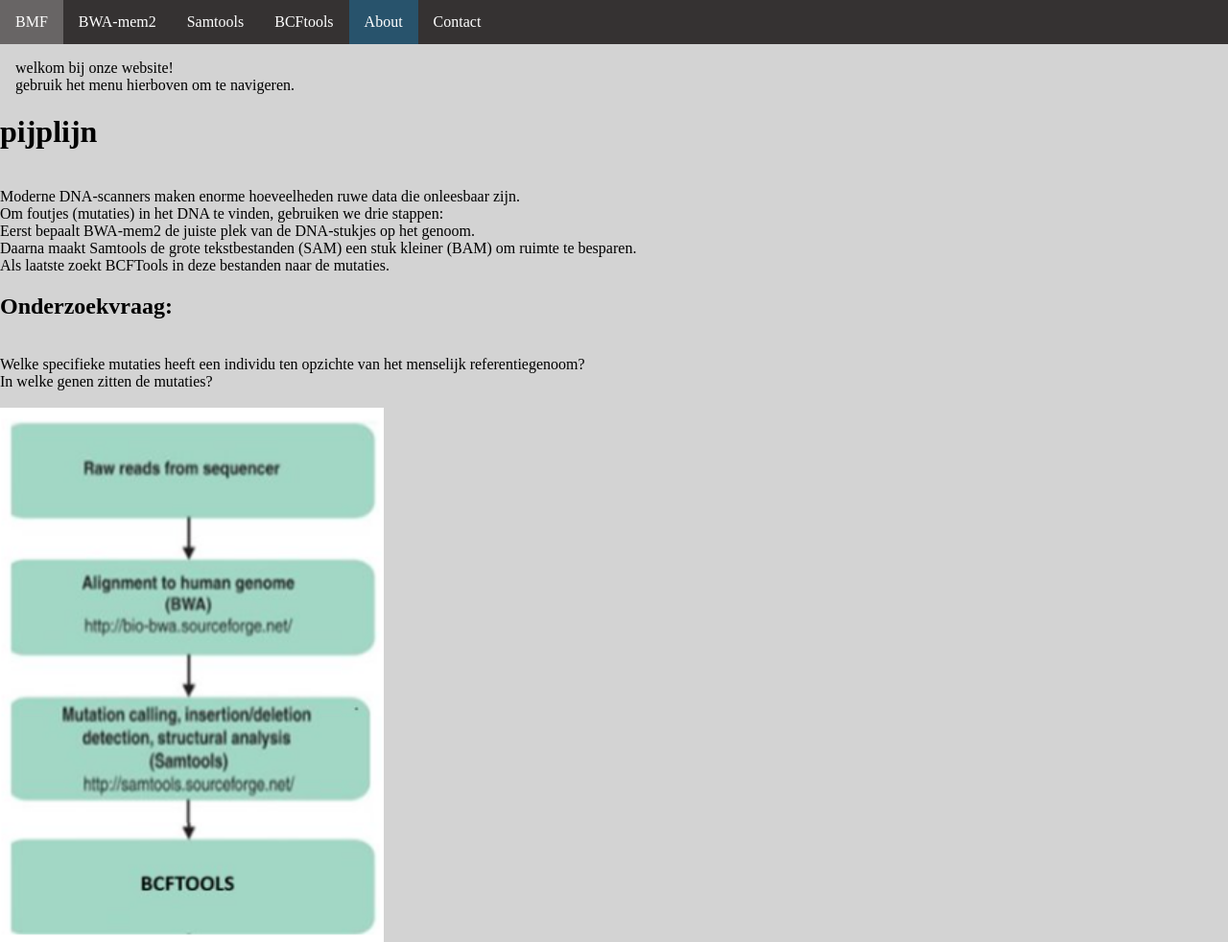
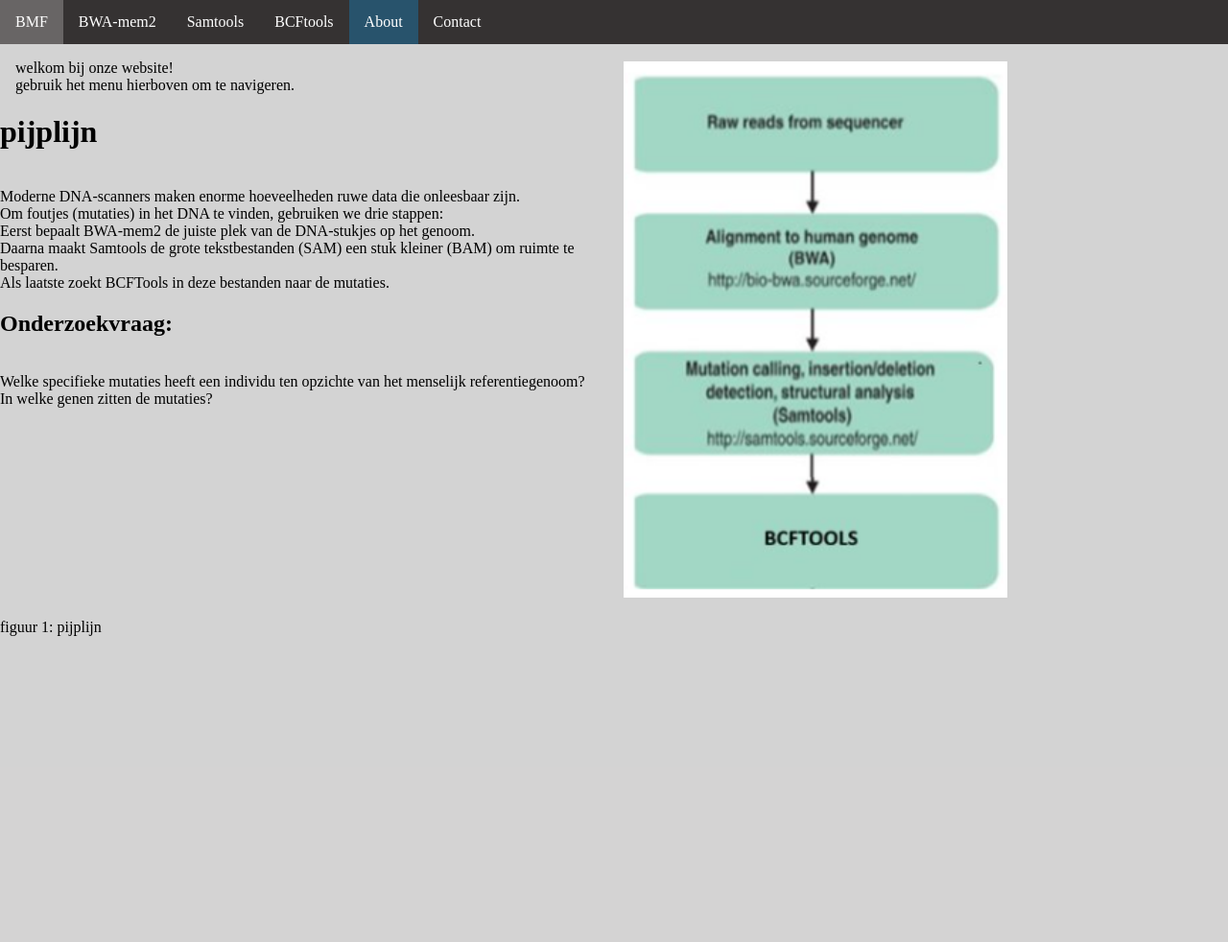
Before and after one commit to mokalashhanze/installatie-handleiding-tool, a Flask app: page / in a window 1280 px wide. Shown: the top 982 px of the page at 96% size. After the commit the page ends 663 px from the top, so only its background shows below. Run offline with Flask 3, Linux system fonts and the light colour scheme.

Commit message:
Update index.html

```diff
--- a/website/templates/index.html
+++ b/website/templates/index.html
@@ -15,8 +15,9 @@
         <li class="color"><a class="color-hover" href="/">About</a></li>
         <li><a href="/contacten">Contact</a></li>
     </ul>
-
-    <p class="paragraph_text">
+    <div style="display: flex; justify-content: space-between; gap: 20px;">
+        <div style="flex: 1;">
+        <p class="paragraph_text">
         welkom bij onze website!
         <br>
         gebruik het menu hierboven om te navigeren.
@@ -43,10 +44,14 @@
     <br>
     In welke genen zitten de mutaties?
     <br>
+    </div>
+        <div style="flex: 1;">
             <br>
                 <img src="../static/pictures/pijplijn.png" alt="pijplijn" width="400">
             <br>
             <br>
+        </div>
+    </div>
 figuur 1: pijplijn
             <br>
     </body>
```
